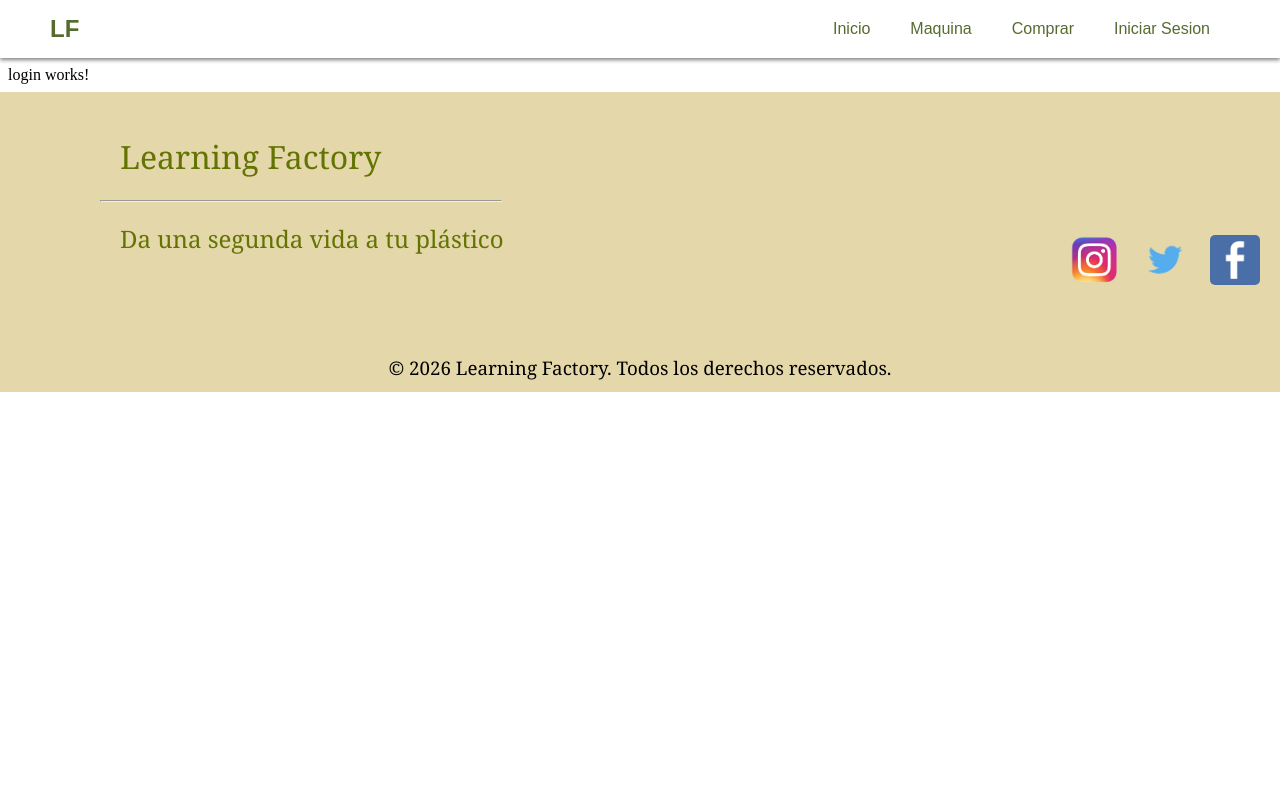
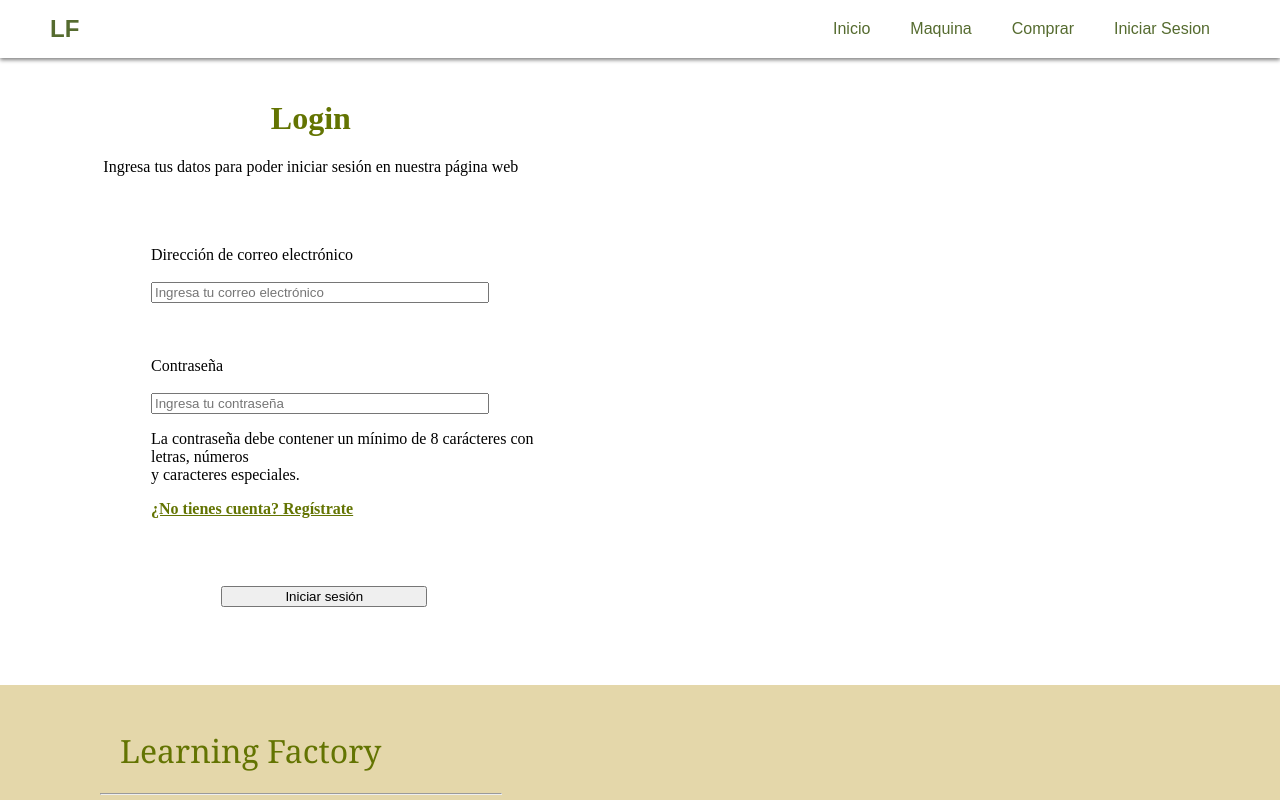
Before and after one commit to gorka274/Reto2Eval, an Angular app in the folder LearningFactory/: page /login in a window 1280 px wide. Shown: the top 800 px of the page. Built offline with nearby package versions, Linux system fonts and the light colour scheme; a web font is replaced by a local one.

Commit message:
login iniciado

```diff
--- a/LearningFactory/src/app/components/login/login.html
+++ b/LearningFactory/src/app/components/login/login.html
@@ -1 +1,28 @@
-<p>login works!</p>
+<div class="login">
+
+<h1 class="titulo">Login</h1>
+
+<p class="subtitulo">Ingresa tus datos para poder iniciar sesión en nuestra página web</p>
+
+<br><br><br>
+
+<form action="/action_page.php">
+  <label for="email">Dirección de correo electrónico</label><br><br>
+  <input type="email" id="email" name="email" placeholder="Ingresa tu correo electrónico" required>
+
+  <br><br><br><br>
+
+  <label for="password">Contraseña</label><br><br>
+  <input type="password" id="password" name="password" placeholder="Ingresa tu contraseña" required>
+  <p class="info">La contraseña debe contener un mínimo de 8 carácteres con letras, números<br> y caracteres especiales.</p>
+
+  <a href="#" class="registro">¿No tienes cuenta? Regístrate</a>
+
+  <br><br>
+
+  <input class="boton" type="submit" value="Iniciar sesión">
+</form>
+
+<br><br>
+
+</div>
--- a/LearningFactory/src/app/components/login/login.scss
+++ b/LearningFactory/src/app/components/login/login.scss
@@ -0,0 +1,32 @@
+.login {
+  width: 40%;
+  margin: 50px;
+}
+
+.titulo, .subtitulo {
+  text-align: center;
+}
+
+.titulo {
+  color: #637402;
+}
+
+.registro {
+  color: #637402;
+  font-weight: bold;
+}
+
+form {
+  margin-left: 93px;
+}
+
+.boton {
+  margin-left: 17%;
+  margin-top: 50px;
+  width: 50%;
+}
+
+#email, #password {
+  width: 80%;
+
+}
```
